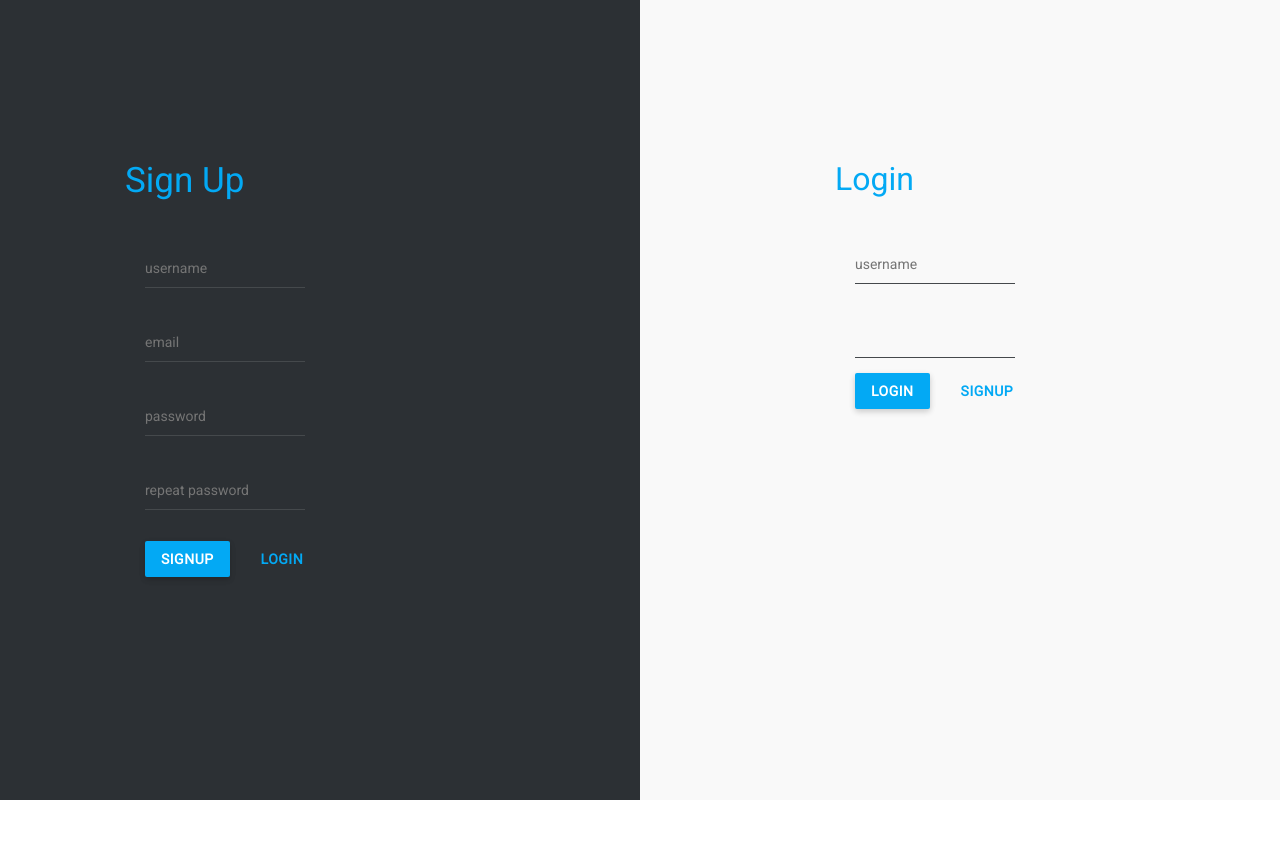
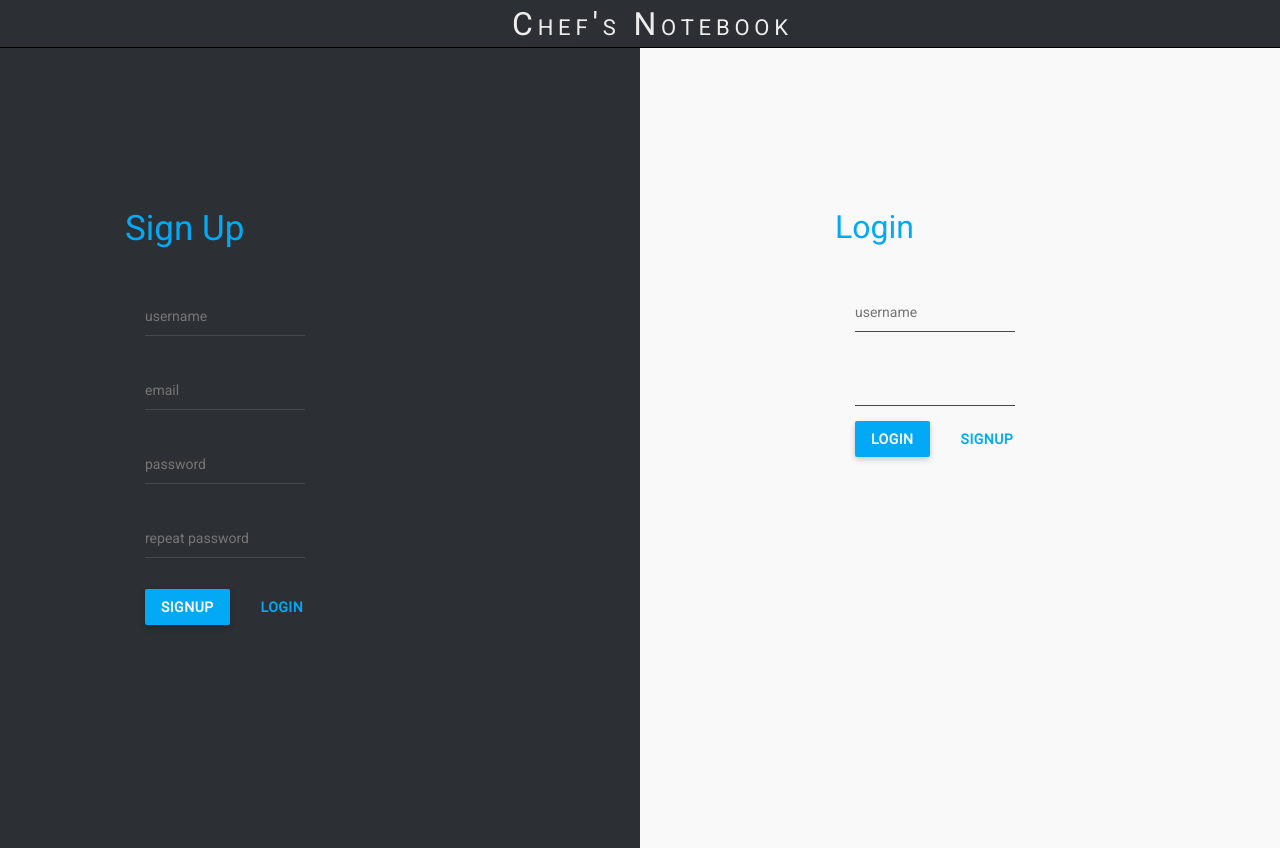
Before and after one commit to ramonaspence/chefs-notebook, a React (Create React App) app in the folder frontend/static/: page / in a window 1280 px wide. Before the commit the page ends 800 px from the top, so only its background shows below. Built offline with nearby package versions, Linux system fonts and the light colour scheme; no server answers.

Commit message:
added title, added styling, filter-fields no longer on profile VIEW

```diff
--- a/frontend/static/src/App.css
+++ b/frontend/static/src/App.css
@@ -190,6 +190,21 @@ input {
 
 }
 
+.nav-title {
+  display: inline-block;
+  position: absolute;
+  left: 40%;
+
+
+}
+
+.nav-title span {
+  color: rgba(237,237,237,1);
+  font-size: 2rem;
+  letter-spacing: .3rem;
+  font-variant: small-caps;
+}
+
 .card {
   margin-bottom: .5rem;
   margin-top: .5rem;
@@ -201,6 +216,7 @@ input {
 
 .navbar {
   width: 100%;
+  height: 3rem;
 }
 
 .profile-link {
--- a/frontend/static/src/components/Dashboard.js
+++ b/frontend/static/src/components/Dashboard.js
@@ -2,7 +2,7 @@ import React, {Component} from 'react';
 import '../App.css';
 
 import { NavLink } from 'react-router-dom';
-
+import moment from 'moment';
 
 import Nav from '../containers/Nav.js';
 
@@ -51,7 +51,7 @@ class Dashboard extends Component {
                 <NavLink className="btn btn-outline-secondary" to={`/recipes/${recipe.id}`}>View Recipe</NavLink>
                 //toggle from recipes to followers? Get profile from followers??
                 <p>{recipe.description}</p>
-
+                <p>{moment(recipe.date_updated).fromNow()}</p>
               </div>
 
             </div>
--- a/frontend/static/src/components/ProfileDetail.js
+++ b/frontend/static/src/components/ProfileDetail.js
@@ -23,6 +23,7 @@ class ProfileDetail extends Component {
       this.state = {
         profile: {},
         hidenav: true,
+        hidesearch: true,
         following: null,
         connections: []
       }
@@ -145,8 +146,9 @@ class ProfileDetail extends Component {
               ?
               <ListFollowers hidenav={this.state.hidenav} />
               :
-              this.state.profile.owner && <UserRecipeList profile={this.state.profile.owner} hidenav={this.state.hidenav} />
-            } {/* uses inline if with && operator to wait until this.state.profile.user is updated, to render the recipe list
+              this.state.profile.owner && <UserRecipeList hidesearch={this.state.hidesearch} profile={this.state.profile.owner} hidenav={this.state.hidenav} />
+              }
+              {/* uses inline if with && operator to wait until this.state.profile.user is updated, to render the recipe list
               this forces the parent component (profiledetail) to NOT pass state until the state is defined */}
 
               </div>
--- a/frontend/static/src/components/ProfileView.js
+++ b/frontend/static/src/components/ProfileView.js
@@ -102,7 +102,7 @@ class ProfileView extends Component {
                   <button className='btn btn-outline-info' onClick={this.handleRecipes}>Recipes</button>
                   <button className='btn btn-outline-info' onClick={this.handleFollowing}>Following</button>
                   <button className="btn btn-outline-info" onClick={this.handleFollowers}>Followers</button>
-                  <NavLink to='/add/recipe/' className='add-recipe-btn btn btn-outline-info mr-auto'>Start a New Recipe</NavLink>
+                  <NavLink to='/add/recipe/'><button className="btn btn-outline-info">Start a New Recipe</button></NavLink>
                 </div>
                 { this.state.toggle === 'following'
                 ?
--- a/frontend/static/src/components/RecipeDetail.js
+++ b/frontend/static/src/components/RecipeDetail.js
@@ -88,7 +88,7 @@ class RecipeDetail extends Component {
   }
 
   render() {
-
+    console.log(this.state);
 
     let comments;
     if(this.state.recipe.comments){
@@ -100,7 +100,7 @@ class RecipeDetail extends Component {
 
                   { comment.owner.id && comment.owner.id === JSON.parse(localStorage.getItem('currentUser')).userid
                   ?
-                  <button className="btn btn-sm btn-outline-danger delete-comment" type='submit' onClick={(e) => this.onDelete(comment.id)}>Delete</button>
+                  <button className="btn btn-sm btn-outline-primary delete-comment" type='submit' onClick={(e) => this.onDelete(comment.id)}>Delete</button>
                   :
                   null
                   }
@@ -133,6 +133,7 @@ class RecipeDetail extends Component {
                 </div>
                 <div className="recipe-detail-description">
                   {this.state.recipe.description}
+
                 </div>
               </div>
 
--- a/frontend/static/src/components/UserRecipeList.js
+++ b/frontend/static/src/components/UserRecipeList.js
@@ -85,12 +85,17 @@ class UserRecipeList extends Component {
           :
           <Nav />
         }
+        { this.props.hidesearch
+        ?
         <form onSubmit={this.handleSearch} className="search form-inline ml-5">
           <input className="form-control mr-lg-2" type="search" name="title" placeholder="Search by title" aria-label="Search" onChange={this.handleSearchInput} />
           <input className="form-control mr-lg-2" type="search" name="description" placeholder="Search by description" aria-label="Search" onChange={this.handleSearchInput} />
           <input className="form-control mr-lg-2" type="search" name="tags" placeholder="Search by tags" aria-label="Search" onChange={this.handleSearchInput} />
           <button className="btn btn-outline-light my-2 my-sm-0" type='submit'>Search</button>
         </form>
+        :
+        null
+        }
         <ul>
           <li>
             {recipes}
--- a/frontend/static/src/containers/Home.js
+++ b/frontend/static/src/containers/Home.js
@@ -26,6 +26,14 @@ class Home extends Component {
     console.log(this.props);
     return (
       <React.Fragment>
+
+      <div className="row">
+        <div id="nav-bar" className='navbar navbar-expand-lg navbar-dark navbar-background'>
+          <div className="nav-title">
+            <span>Chef's Notebook</span>
+          </div>
+        </div>
+      </div>
 
       <div className="row">
       <div id="back">
--- a/frontend/static/src/containers/Nav.js
+++ b/frontend/static/src/containers/Nav.js
@@ -59,15 +59,17 @@ class Nav extends Component {
     return (
 
       <div className="row">
-        <div className='navbar navbar-expand-lg navbar-dark navbar-background'>
+        <div id="nav-bar" className='navbar navbar-expand-lg navbar-dark navbar-background'>
           <div id="navlinks" className='nav navbar-nav'>
 
 
-        <Link className="nav-item nav-link ml-lg-5" to="/dashboard/">Dashboard (all users)</Link>
+        <Link className="nav-item nav-link ml-lg-5" to="/dashboard/">Dashboard</Link>
 
         <Link className="nav-item nav-link" to="/recipes/">Explore</Link>
 
-
+        <div className="nav-title">
+          <span>Chef's Notebook</span>
+        </div>
 
 
 
```
Also changed, not shown: frontend/static/src/components/ProfileUpdate.js (+10 -6 lines), 1 other file (tests, documents, lock files or other folders).
